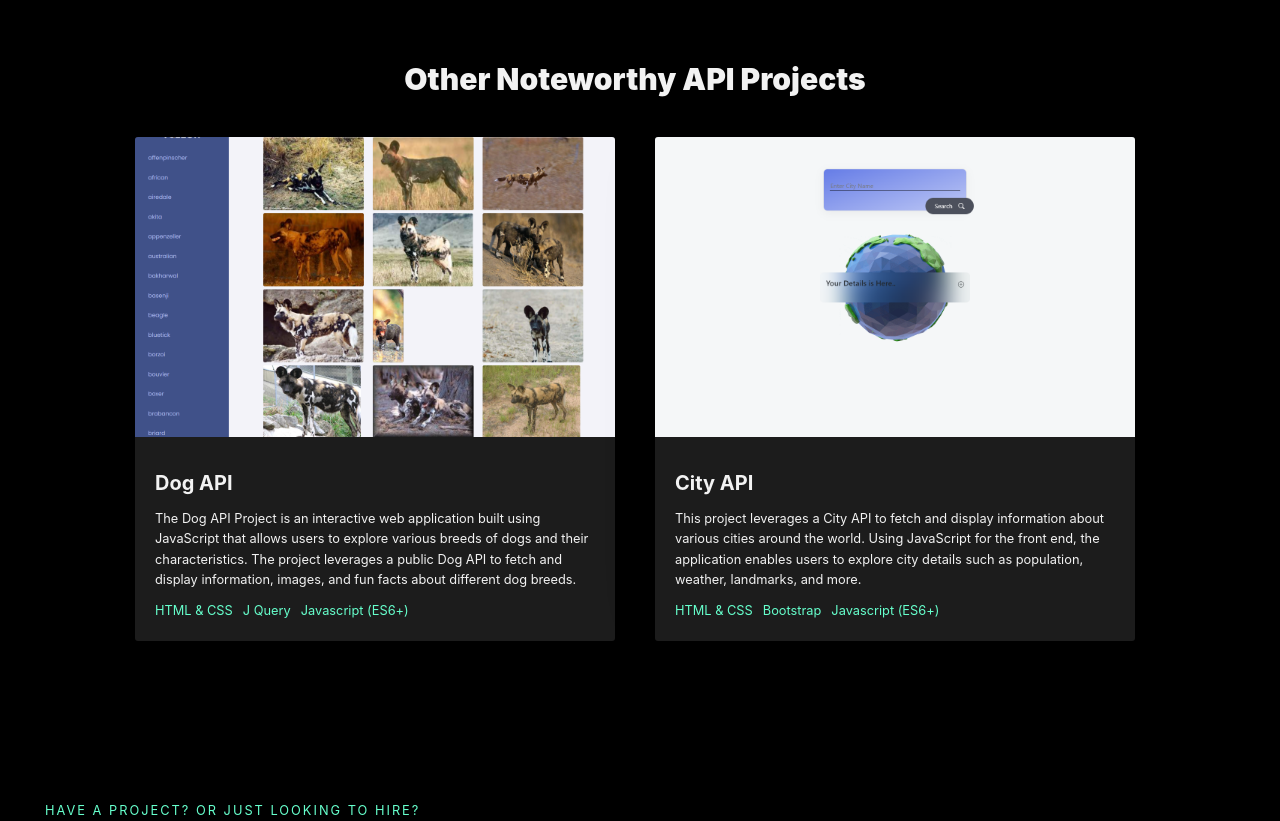
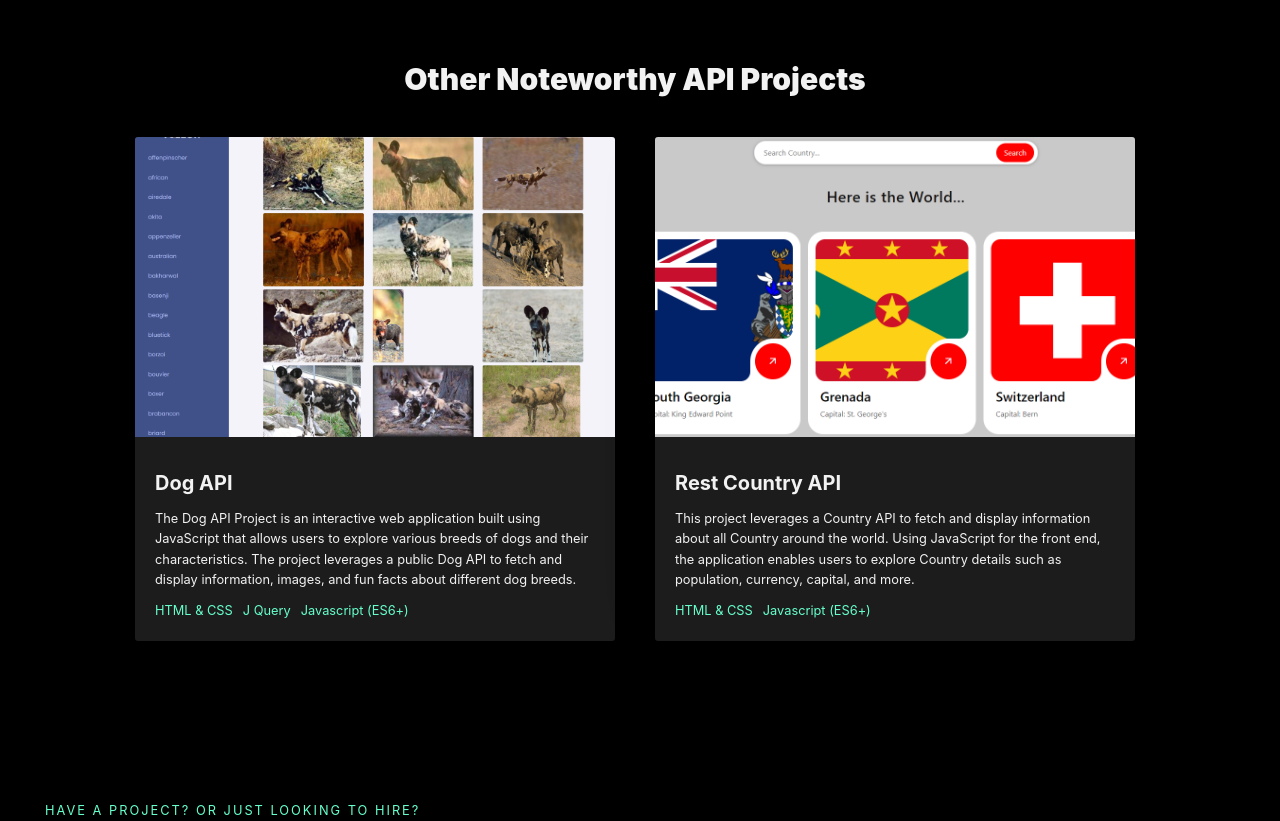
Before and after one commit to Pratyush8470/my-portfolio, a plain HTML site: page index.html in a window 1280 px wide. Shown: the part 5040-5861 px from the top of the page. Drawn offline with nearby package versions, Linux system fonts and the light colour scheme.

Commit message:
my portfolio

```diff
--- a/index.html
+++ b/index.html
@@ -287,7 +287,7 @@
 					<article class="project">
 						<div>
 							<h3>04</h3>
-							<h2>Media Query Project</h2>
+							<h2>Timer JS</h2>
 							<p>
 								Building a timer project in JavaScript is a great way to practice DOM manipulation and
 								time-based functions
@@ -308,7 +308,7 @@
 								</li>
 							</ul>
 						</div>
-						<a href="https://cerulean-salamander-a716bb.netlify.app/" target="_blank" rel="noreferrer"
+						<a href="https://timer-javascript01.netlify.app/" target="_blank" rel="noreferrer"
 							class="project-img"><img src="./assets/Screenshot (4).png" alt="max-media-pr"
 								title="the/movieflix" /></a>
 					</article>
@@ -399,19 +399,18 @@
 							</a>
 						</li>
 						<li>
-							<a href="https://super-rolypoly-b4c89e.netlify.app/" target="_blank" rel="noreferrer">
-								<img src="./assets/Screenshot (9).png" alt="City-Api SS" />
+							<a href="https://countryapi0202.netlify.app/" target="_blank" rel="noreferrer">
+								<img src="./assets/Screenshot (44).png" alt="City-Api SS" />
 								<div>
-									<h4>City API</h4>
+									<h4>Rest Country API</h4>
 									<p>
-										This project leverages a City API to fetch and display information about various
-										cities around the world. Using JavaScript for the front end, the application
-										enables users to explore city details such as population, weather, landmarks,
+										This project leverages a Country API to fetch and display information about all
+										Country around the world. Using JavaScript for the front end, the application
+										enables users to explore Country details such as population, currency, capital,
 										and more.
 									</p>
 									<ul>
 										<li>HTML & CSS</li>
-										<li>Bootstrap</li>
 										<li>Javascript (ES6+)</li>
 									</ul>
 								</div>
```
Also changed, not shown: assets/Screenshot (44).png (added), assets/Screenshot (9).png (deleted).
